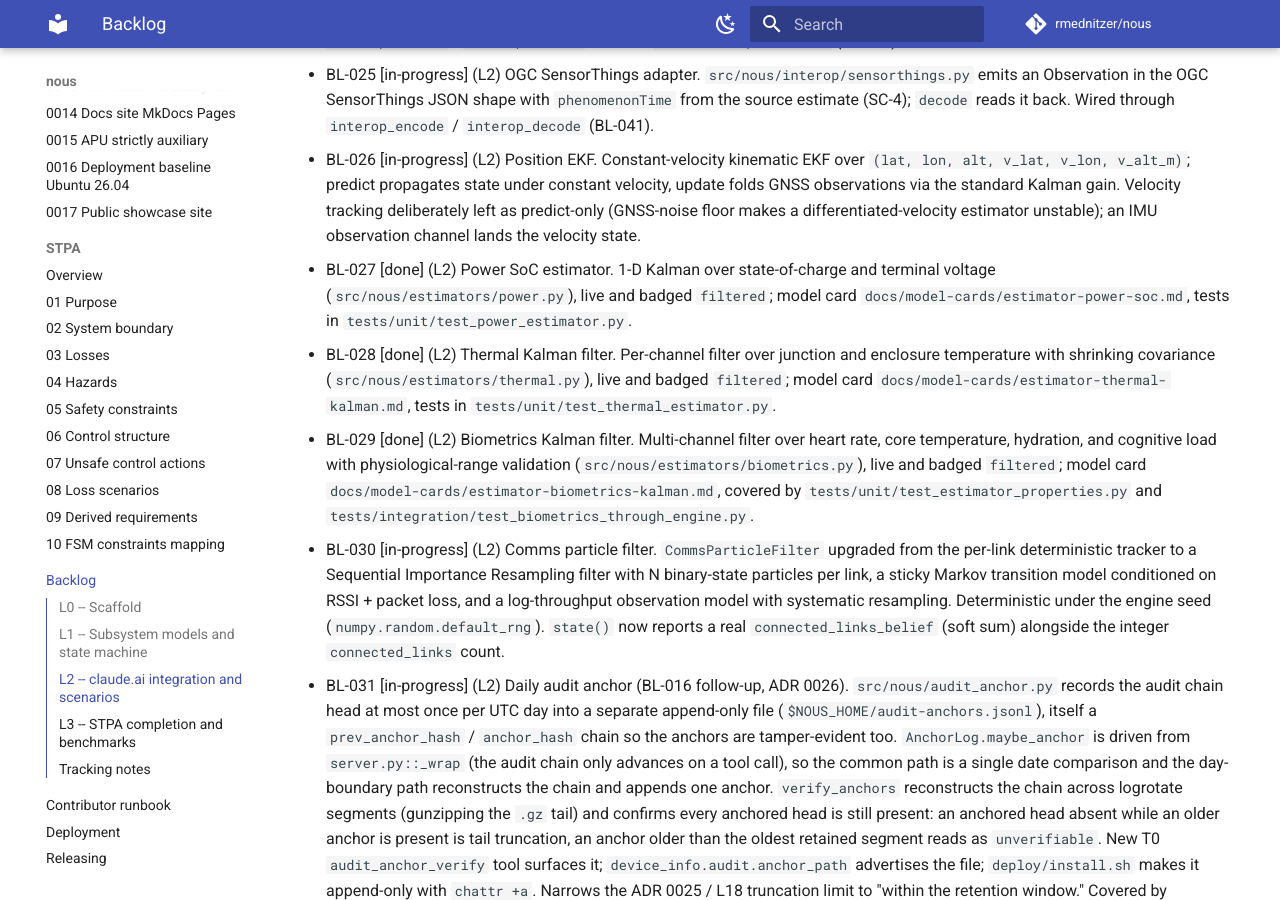
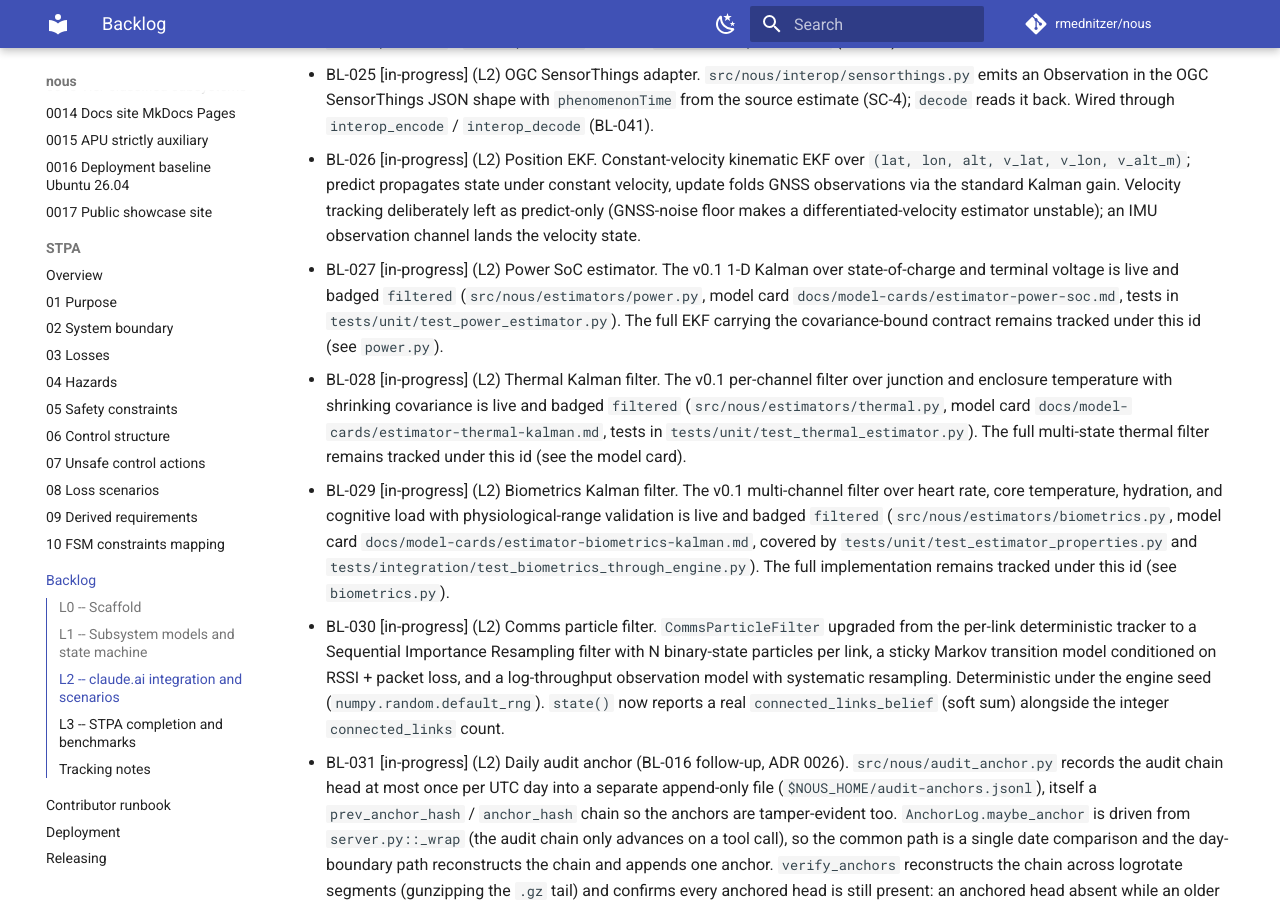
Before and after one commit to rmednitzer/nous, an MkDocs documentation site: the page built from docs/backlog.md, in a window 1280 px wide and 900 px high, scrolled down 3091 px. Built offline with MkDocs 1.6.1 and Material for MkDocs 9.7.7, drawn with Linux system fonts in a browser that asks for light colours; comment, search, counter and statistics services are not loaded.

Commit message:
docs: deep audit fixes -- estimator status, FSM diagram, stale doc claims
Part 2 of the deep accuracy audit, incorporating reviewer feedback (Codex +
Copilot) and the ADR/doc exploration.

Backlog (corrects part 1):
- BL-027 / BL-028 / BL-029 -> [in-progress], not [done]. The estimator code
  assigns the FULL EKF/filter to those same ids (power.py "BL-027 carries the
  full EKF", the thermal model card "deferred to BL-028", biometrics.py "full
  implementation lands with BL-029"), so [done] hid deferred work. They now
  read like BL-031a: v0.1 baseline live and badged `filtered`, full version
  still tracked under the id.

Code docstring:
- estimators/biometrics.py called itself "-- stub" in its module docstring
  while being a live `filtered` multi-channel Kalman; corrected so the code
  matches its badge (comms.py's "stub" is a historical interface reference and
  is left).

ADRs:
- ADR 0028 gains a "Refined by: ADR 0029, ADR 0030" header (its recover-to-
  MISSION rationale predates the ADR 0029 retarget to IDLE).
- ADR 0029 now states the table count change (45 -> 47; ADR 0030 -> 50).

Docs:
- docs/state-machine.md canonical diagram was missing the shutdown edges from
  boot / mission / degraded / thermal_limit / low_power; added so it draws all
  50 transitions (35 explicit + the relay/monitoring/c2 trio the caption
  shares).
- fidelity.md: dropped self_model_assess and scenario injectors from the
  `planned` examples (both live) and removed the stale "live VM serves stubs"
  note (the VM was resynced, BL-063).
- capability-matrix.md: scenario injectors `planned` -> `in-progress` (wired,
  BL-014); refreshed the review date.
- README.md: point the "most recent audit" link at docs/audit-2026-06-01.md.

Not changed (flagged for a separate decision): the comms estimator badge is
`parametric` while CommsParticleFilter is a real SIR filter; moving it up the
fidelity ladder is an ADR/backlog decision, not a doc-accuracy edit.

https://claude.ai/code/session_01TSCWNdN5j8fLKEidGUadf4

```diff
--- a/docs/backlog.md
+++ b/docs/backlog.md
@@ -41,9 +41,9 @@ possible.
 - BL-024 [in-progress] (L2) CoT/TAK adapter (XML encode + decode). `src/nous/interop/cot.py` emits a CoT 2.0 `<event>` (`time` / `start` / `stale` attributes), XML-escapes every interpolated field against attribute injection, and enforces SC-4 (stamps the source-estimate timestamp; refuses to emit a stale estimate); `decode` parses the event back. Round-trips through the `interop_encode` / `interop_decode` tools off `nous.interop.REGISTRY` (BL-041).
 - BL-025 [in-progress] (L2) OGC SensorThings adapter. `src/nous/interop/sensorthings.py` emits an Observation in the OGC SensorThings JSON shape with `phenomenonTime` from the source estimate (SC-4); `decode` reads it back. Wired through `interop_encode` / `interop_decode` (BL-041).
 - BL-026 [in-progress] (L2) Position EKF. Constant-velocity kinematic EKF over `(lat, lon, alt, v_lat, v_lon, v_alt_m)`; predict propagates state under constant velocity, update folds GNSS observations via the standard Kalman gain. Velocity tracking deliberately left as predict-only (GNSS-noise floor makes a differentiated-velocity estimator unstable); an IMU observation channel lands the velocity state.
-- BL-027 [done] (L2) Power SoC estimator. 1-D Kalman over state-of-charge and terminal voltage (`src/nous/estimators/power.py`), live and badged `filtered`; model card `docs/model-cards/estimator-power-soc.md`, tests in `tests/unit/test_power_estimator.py`.
-- BL-028 [done] (L2) Thermal Kalman filter. Per-channel filter over junction and enclosure temperature with shrinking covariance (`src/nous/estimators/thermal.py`), live and badged `filtered`; model card `docs/model-cards/estimator-thermal-kalman.md`, tests in `tests/unit/test_thermal_estimator.py`.
-- BL-029 [done] (L2) Biometrics Kalman filter. Multi-channel filter over heart rate, core temperature, hydration, and cognitive load with physiological-range validation (`src/nous/estimators/biometrics.py`), live and badged `filtered`; model card `docs/model-cards/estimator-biometrics-kalman.md`, covered by `tests/unit/test_estimator_properties.py` and `tests/integration/test_biometrics_through_engine.py`.
+- BL-027 [in-progress] (L2) Power SoC estimator. The v0.1 1-D Kalman over state-of-charge and terminal voltage is live and badged `filtered` (`src/nous/estimators/power.py`, model card `docs/model-cards/estimator-power-soc.md`, tests in `tests/unit/test_power_estimator.py`). The full EKF carrying the covariance-bound contract remains tracked under this id (see `power.py`).
+- BL-028 [in-progress] (L2) Thermal Kalman filter. The v0.1 per-channel filter over junction and enclosure temperature with shrinking covariance is live and badged `filtered` (`src/nous/estimators/thermal.py`, model card `docs/model-cards/estimator-thermal-kalman.md`, tests in `tests/unit/test_thermal_estimator.py`). The full multi-state thermal filter remains tracked under this id (see the model card).
+- BL-029 [in-progress] (L2) Biometrics Kalman filter. The v0.1 multi-channel filter over heart rate, core temperature, hydration, and cognitive load with physiological-range validation is live and badged `filtered` (`src/nous/estimators/biometrics.py`, model card `docs/model-cards/estimator-biometrics-kalman.md`, covered by `tests/unit/test_estimator_properties.py` and `tests/integration/test_biometrics_through_engine.py`). The full implementation remains tracked under this id (see `biometrics.py`).
 - BL-030 [in-progress] (L2) Comms particle filter. `CommsParticleFilter` upgraded from the per-link deterministic tracker to a Sequential Importance Resampling filter with N binary-state particles per link, a sticky Markov transition model conditioned on RSSI + packet loss, and a log-throughput observation model with systematic resampling. Deterministic under the engine seed (`numpy.random.default_rng`). `state()` now reports a real `connected_links_belief` (soft sum) alongside the integer `connected_links` count.
 - BL-031 [in-progress] (L2) Daily audit anchor (BL-016 follow-up, ADR 0026). `src/nous/audit_anchor.py` records the audit chain head at most once per UTC day into a separate append-only file (`$NOUS_HOME/audit-anchors.jsonl`), itself a `prev_anchor_hash` / `anchor_hash` chain so the anchors are tamper-evident too. `AnchorLog.maybe_anchor` is driven from `server.py::_wrap` (the audit chain only advances on a tool call), so the common path is a single date comparison and the day-boundary path reconstructs the chain and appends one anchor. `verify_anchors` reconstructs the chain across logrotate segments (gunzipping the `.gz` tail) and confirms every anchored head is still present: an anchored head absent while an older anchor is present is tail truncation, an anchor older than the oldest retained segment reads as `unverifiable`. New T0 `audit_anchor_verify` tool surfaces it; `device_info.audit.anchor_path` advertises the file; `deploy/install.sh` makes it append-only with `chattr +a`. Narrows the ADR 0025 / L18 truncation limit to "within the retention window." Covered by `tests/unit/test_audit_anchor.py` and `tests/integration/test_audit_anchor_through_server.py`.
 - BL-031a [in-progress] (L2) Compute Kalman filter. The two-channel scalar Kalman over (load_pct, draw_w) is live and badged `filtered` (`src/nous/estimators/compute.py`, model card `docs/model-cards/estimator-compute-kalman.md`, tests in `tests/unit/test_compute_estimator.py`). The full multi-state EKF that couples load and draw through the profile load curve (so a draw observation constrains the load estimate and vice versa) remains.
```
Also changed, not shown: README.md (+2 -4 lines), docs/adr/0028-fsm-reachability-and-label-driven-safing.md (+1 -0 lines), docs/adr/0029-fsm-remediation-actuation-and-robustness.md (+3 -1 lines), docs/showcase/capability-matrix.md (+2 -2 lines), docs/showcase/fidelity.md (+2 -2 lines), docs/state-machine.md (+5 -0 lines), 1 other file.
